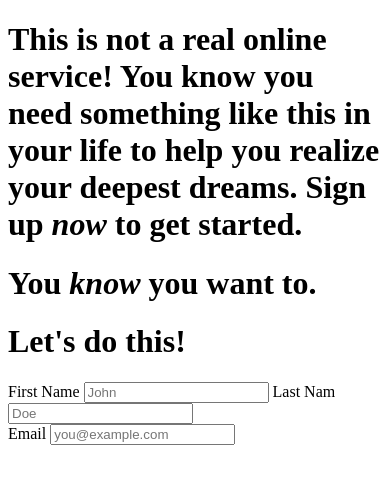
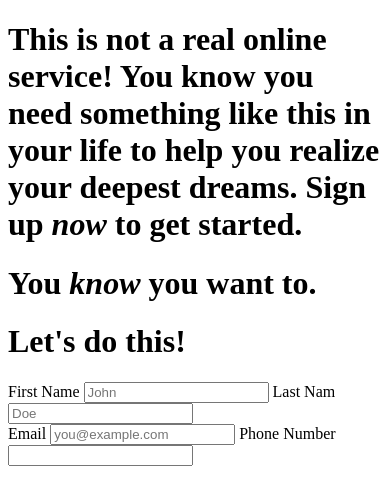
Before and after one commit to williamhok/sign-up-form, a plain HTML site: page index.html in a window 390 px wide. Drawn offline with Linux system fonts and the light colour scheme; a web font is replaced by a local one.

Commit message:
Added phone number

```diff
--- a/index.html
+++ b/index.html
@@ -28,6 +28,9 @@
        <div class="form-contact">
             <label for="user-email">Email</label>
             <input type="email" name="user-email" id="user-email" placeholder="you@example.com">
+
+            <label for="user-number">Phone Number</label>
+            <input type="number" name="user-number" id="user-number">
        </div>
     </form>
 </body>
```
